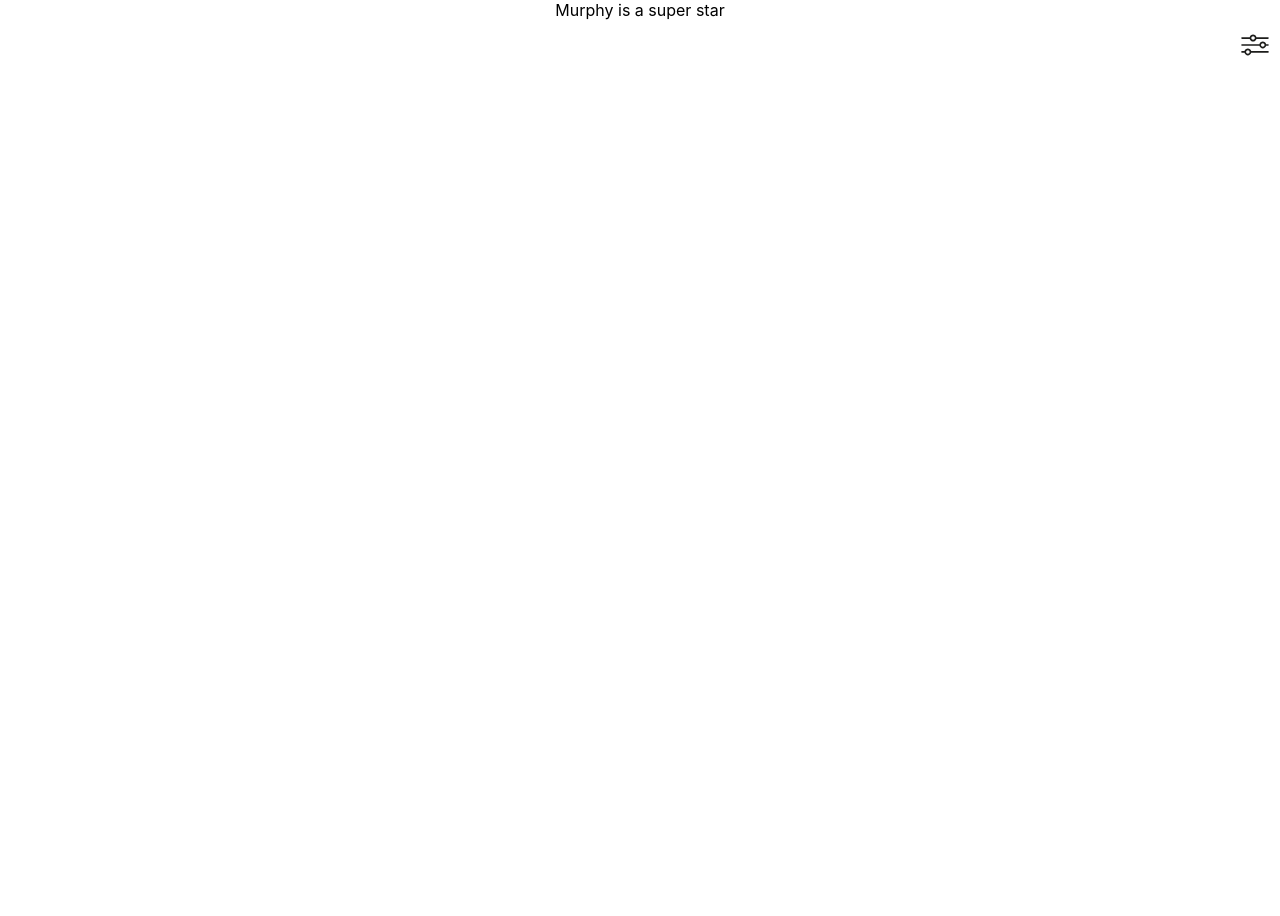
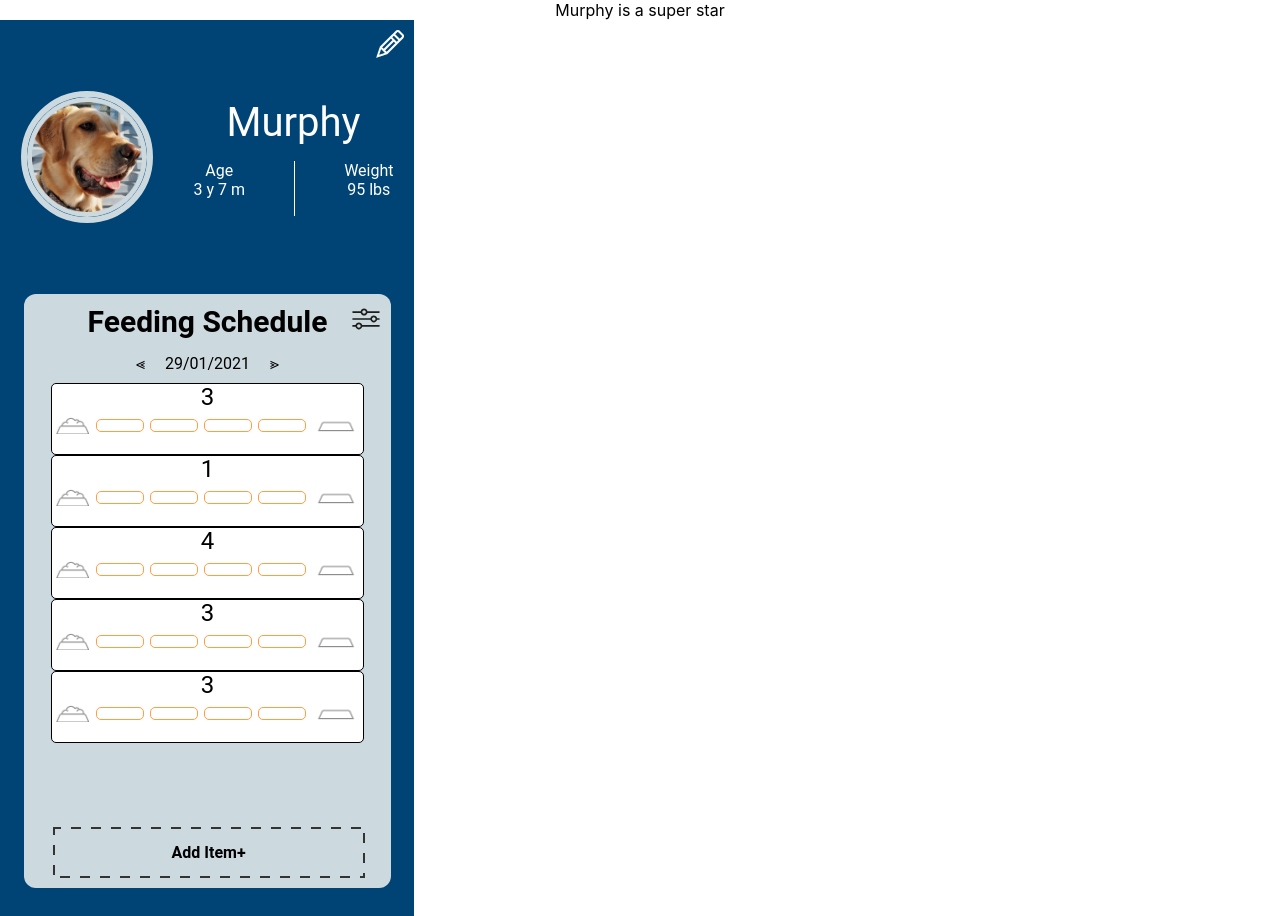
Before and after one commit to virginiesw/MDIA3109-midterm, a React (Create React App) app in the folder my-app/: page / in a window 1280 px wide. Before the commit the page ends 800 px from the top, so only its background shows below. Built offline with nearby package versions, Linux system fonts and the light colour scheme.

Commit message:
changed page displayed in app.js

```diff
--- a/my-app/src/App.js
+++ b/my-app/src/App.js
@@ -1,11 +1,11 @@
 import './App.scss';
-import FilterComp from './comps/FilterComp';
+import HomePage from './pages/home';
 
 function App() {
   return (
     <div className="App">
         Murphy is a super star
-        <FilterComp />
+        <HomePage />
     </div>
   );
 }
```
